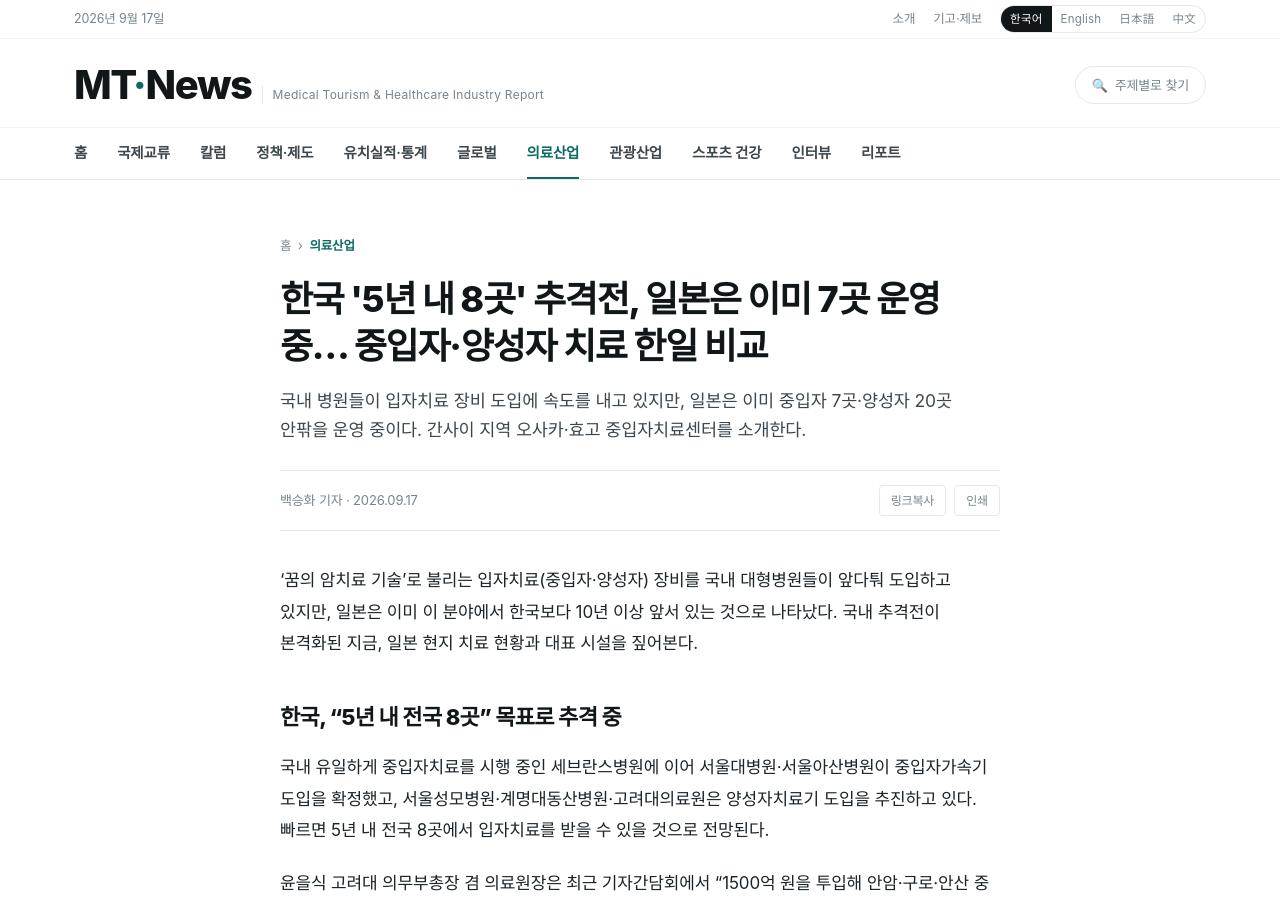
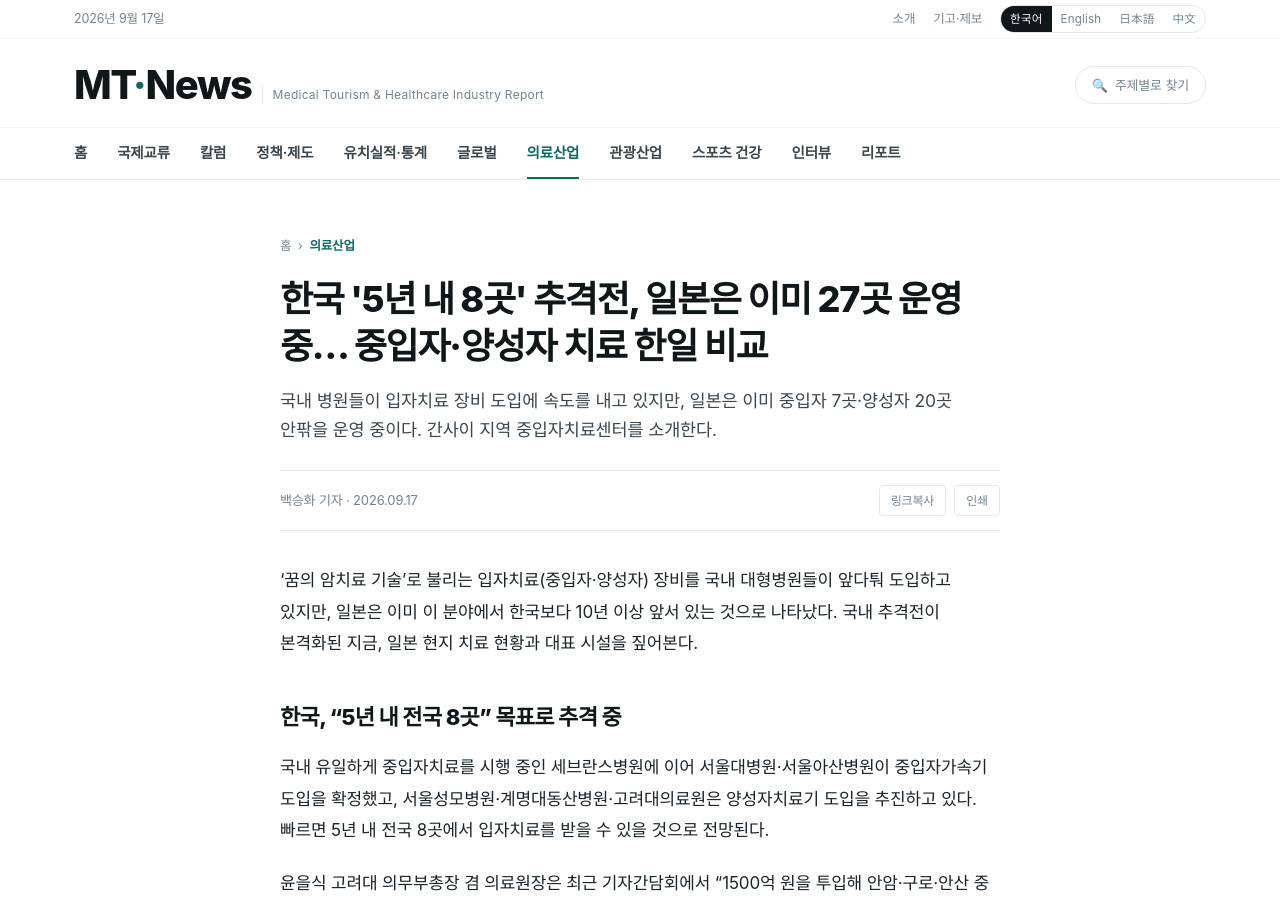
Before and after one commit to kokorojuin-tech/mt-news, a Jekyll site: the page built from _posts/2026-09-17-japan-korea-particle-therapy-comparison.md, in a window 1280 px wide and 900 px high. Built offline with Jekyll 4.4.1, drawn with Linux system fonts in a browser that asks for light colours; some web fonts are replaced.

Commit message:
Update 2026-09-17-japan-korea-particle-therapy-comparison.md

```diff
--- a/_posts/2026-09-17-japan-korea-particle-therapy-comparison.md
+++ b/_posts/2026-09-17-japan-korea-particle-therapy-comparison.md
@@ -1,6 +1,6 @@
 ---
-title: "한국 '5년 내 8곳' 추격전, 일본은 이미 7곳 운영 중… 중입자·양성자 치료 한일 비교"
-description: "국내 병원들이 입자치료 장비 도입에 속도를 내고 있지만, 일본은 이미 중입자 7곳·양성자 20곳 안팎을 운영 중이다. 간사이 지역 오사카·효고 중입자치료센터를 소개한다."
+title: "한국 '5년 내 8곳' 추격전, 일본은 이미 27곳 운영 중… 중입자·양성자 치료 한일 비교"
+description: "국내 병원들이 입자치료 장비 도입에 속도를 내고 있지만, 일본은 이미 중입자 7곳·양성자 20곳 안팎을 운영 중이다. 간사이 지역 중입자치료센터를 소개한다."
 category: medical
 author: 백승화 기자
 tags: [중입자치료, 양성자치료, 암환자, 의료관광, 일본, 오사카, 효고]
```
